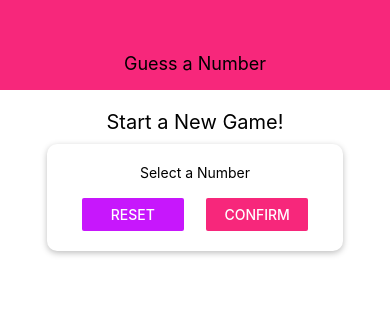
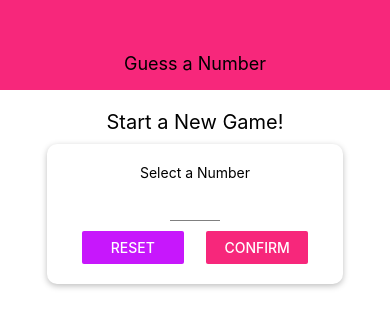
Before and after one commit to bhanujggandhi/Guess-a-number-native-app, a React Native app: screen / in a window 390 px wide. Shown: the top 328 px of the page. Built offline with nearby package versions, Linux system fonts and the light colour scheme.

Commit message:
Input component created and validated

```diff
--- /dev/null
+++ b/components/Input.tsx
@@ -0,0 +1,21 @@
+import React from "react";
+import { TextInput, StyleSheet } from "react-native";
+
+interface InputProps {
+  style: object;
+}
+
+const Input = (props: InputProps) => {
+  return <TextInput {...props} style={{ ...styles.input, ...props.style }} />;
+};
+
+const styles = StyleSheet.create({
+  input: {
+    height: 30,
+    borderBottomColor: "grey",
+    borderBottomWidth: 1,
+    marginVertical: 10,
+  },
+});
+
+export default Input;
--- a/screens/StartScreen.tsx
+++ b/screens/StartScreen.tsx
@@ -1,16 +1,32 @@
-import React from "react";
+import React, { useState } from "react";
 import { View, StyleSheet, Text, TextInput, Button } from "react-native";
 
 import Card from "../components/Card";
+import Input from "../components/Input";
 import Colors from "../constants/color";
 
 const StartScreen = () => {
+  const [enteredValue, setEnteredValue] = useState("");
+
+  const numberInputHandler = (inputText: string) => {
+    setEnteredValue(inputText.replace(/[^0-9]/g, ""));
+  };
+
   return (
     <View style={styles.screen}>
       <Text style={styles.title}>Start a New Game!</Text>
       <Card style={styles.inputContainer}>
         <Text>Select a Number</Text>
-        <TextInput />
+        <Input
+          style={styles.input}
+          blurOnSubmit
+          autoCapitalize='none'
+          autoCorrect={false}
+          keyboardType='number-pad'
+          maxLength={2}
+          value={enteredValue}
+          onChangeText={numberInputHandler}
+        />
         <View style={styles.buttonContainer}>
           <View style={styles.button}>
             <Button title='Reset' onPress={() => {}} color={Colors.accent} />
@@ -44,6 +60,10 @@
   button: {
     width: "45%",
   },
+  input: {
+    width: 50,
+    textAlign: "center",
+  },
 });
 
 export default StartScreen;
```
